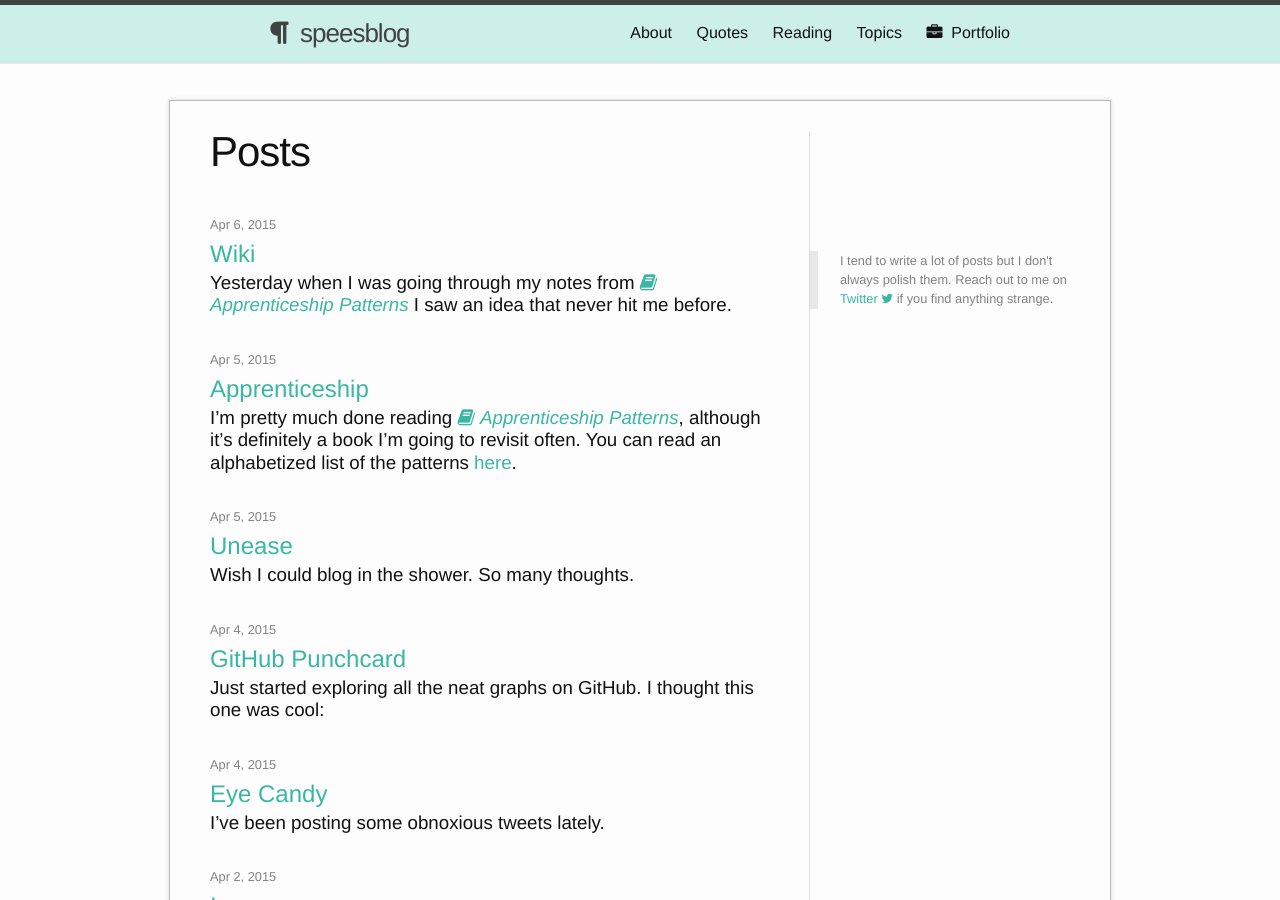
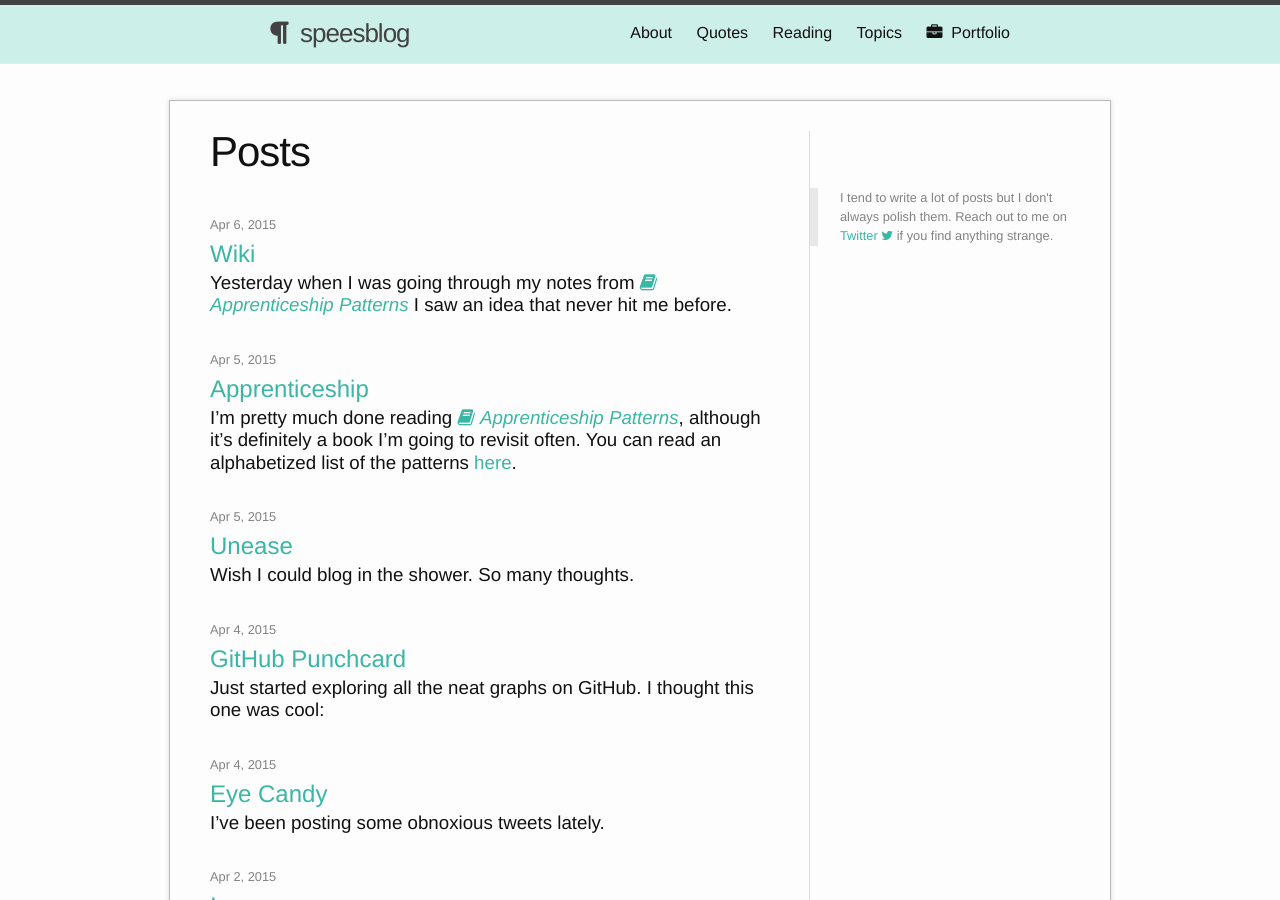
Before and after one commit to shelbyspees/speesblog, a Jekyll site: the page built from index.html, in a window 1280 px wide and 900 px high. Built offline with Jekyll 4.4.1, drawn with Linux system fonts in a browser that asks for light colours; nearby versions of some CDN libraries.

Commit message:
Remove attributes in aside

```diff
--- a/index.html
+++ b/index.html
@@ -6,7 +6,7 @@ layout: default
 
   <h1 class="post-title">Posts</h1>
 
-  <aside name="polish" style="top: 150px;"><p>I tend to write a lot of posts but I don't always polish them. Reach out to me on <a href="http://twitter.com/speesbag/">Twitter <i class="fa fa-twitter"></i></a> if you find anything strange.</p></aside>
+  <aside><p>I tend to write a lot of posts but I don't always polish them. Reach out to me on <a href="http://twitter.com/speesbag/">Twitter <i class="fa fa-twitter"></i></a> if you find anything strange.</p></aside>
 
   <br>
   <ul class="post-list">
```
